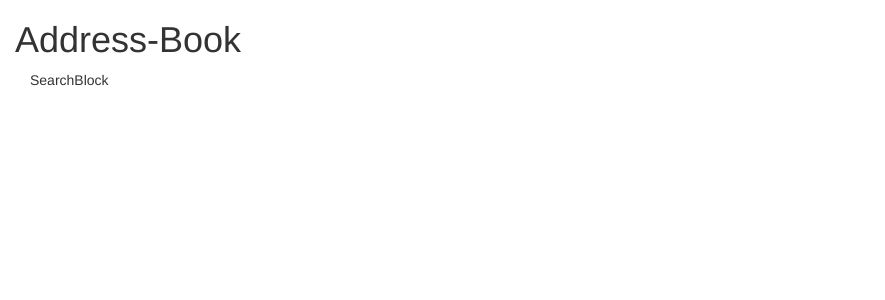
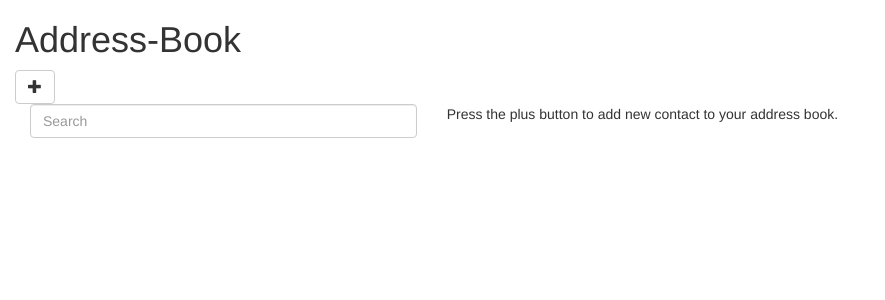
Before and after one commit to GrayOsmose/challenge.react.addressbook, a React app: page / in a window 1280 px wide. Shown: the top 300 px of the page, without its empty margins (0-885 px from the left). Built offline with nearby package versions, Linux system fonts and the light colour scheme.

Commit message:
view contact; routes; refactoring

```diff
--- a/src/components/contact-book/constants.js
+++ b/src/components/contact-book/constants.js
@@ -1,4 +1,4 @@
 export const CONTACT_BOOK_ADD = 'CONTACT_BOOK_ADD';
 export const CONTACT_BOOK_EDIT = 'CONTACT_BOOK_EDIT';
 export const CONTACT_BOOK_DELETE = 'CONTACT_BOOK_DELETE';
-export const CONTACT_BOOK_FILTER = 'CONTACT_BOOK_FILTER';
+export const CONTACT_BOOK_SEARCH = 'CONTACT_BOOK_SEARCH';
--- a/src/components/contact-book/contact-book.jsx
+++ b/src/components/contact-book/contact-book.jsx
@@ -3,7 +3,11 @@ import PropTypes from 'prop-types';
 import { connect } from 'react-redux';
 import { Route, Link } from 'react-router-dom';
 
+import { Button } from 'react-bootstrap';
+
 import ContactList from './contact-list/contact-list';
+import Disclaimer from './disclaimer/disclaimer';
+import ContactView from './contact-view/contact-view';
 import ContactNew from './contact-new/contact-new';
 import ContactOld from './contact-old/contact-old';
 
@@ -13,6 +17,11 @@ const ContactBook = ({ current, children }) => (
     <div className="row">
 
       <h1>Address-Book</h1>
+      <Link to="/new">
+        <Button>
+          <span className="glyphicon glyphicon-plus" />
+        </Button>
+      </Link>
 
     </div>
 
@@ -23,8 +32,10 @@ const ContactBook = ({ current, children }) => (
       </div>
 
       <div className="col-md-8">
+        <Route exact path="/" component={Disclaimer} />
         <Route path="/new" component={ContactNew} />
-        <Route path="/edit" component={ContactOld} />
+        <Route path="/view/:contactId" component={ContactView} />
+        <Route path="/edit/:contactId" component={ContactOld} />
       </div>
 
     </div>
--- a/src/components/contact-book/contact-edit-block/contact-edit-block.jsx
+++ b/src/components/contact-book/contact-edit-block/contact-edit-block.jsx
@@ -51,7 +51,7 @@ ContactEditBlock.propTypes = {
     first: PropTypes.string,
     last: PropTypes.string
   }),
-  onSave: PropTypes.func
+  onSave: PropTypes.func.isRequired
 };
 
 ContactEditBlock.defaultProps = {
--- a/src/components/contact-book/contact-list/contact-block/contact-block.jsx
+++ b/src/components/contact-book/contact-list/contact-block/contact-block.jsx
@@ -1,15 +1,10 @@
 import React from 'react';
 import PropTypes from 'prop-types';
 
-import { Button } from 'react-bootstrap';
-
-const ContactBlock = ({ contact: { id, name: { first, last } }, onDelete }) => (
+const ContactBlock = ({ contact: { id, name: { first, last } } }) => (
   <div>
 
     <span>{first} {last}</span>
-    <Button onClick={onDelete}>
-      <span className="glyphicon glyphicon-trash" />
-    </Button>
 
   </div>
 );
@@ -21,13 +16,11 @@ ContactBlock.propTypes = {
       first: PropTypes.string,
       last: PropTypes.string
     })
-  }),
-  onDelete: PropTypes.func
+  })
 };
 
 ContactBlock.defaultProps = {
-  contact: { name: {} },
-  onDelete: () => {}
+  contact: { name: {} }
 };
 
 export default ContactBlock;
--- a/src/components/contact-book/contact-list/contact-list.jsx
+++ b/src/components/contact-book/contact-list/contact-list.jsx
@@ -1,10 +1,12 @@
 import React from 'react';
 import PropTypes from 'prop-types';
 import { connect } from 'react-redux';
+import { Link } from 'react-router-dom';
+
 import SearchBlock from './search-block/search-block';
 import ContactBlock from './contact-block/contact-block';
 
-import { searchContacts, deleteContact } from '../contact-book-actions';
+import { searchContacts } from '../contact-book-actions';
 
 const ContactList = ({ dispatch, list, filter }) => {
   // simple filtration for now, better to move to testable function later on
@@ -18,12 +20,11 @@ const ContactList = ({ dispatch, list, filter }) => {
 
       {
         filteredList.map((contact, index) => (
-          <ContactBlock
-            key={index}
-            contact={contact}
-            onSelect={() => {}}
-            onDelete={() => dispatch(deleteContact(contact.id))}
-          />
+          <Link key={index} to={`/view/${contact.id}`}>
+            <ContactBlock
+              contact={contact}
+            />
+          </Link>
         ))
       }
 
@@ -32,14 +33,14 @@ const ContactList = ({ dispatch, list, filter }) => {
 };
 
 ContactList.propTypes = {
-  dispatch: PropTypes.func,
+  dispatch: PropTypes.func.isRequired,
   list: PropTypes.arrayOf(PropTypes.shape({
     id: PropTypes.number,
     name: PropTypes.shape({
       first: PropTypes.string,
       last: PropTypes.string
     })
-  })),
+  })).isRequired,
   search: PropTypes.string
 };
 
--- a/src/components/contact-book/contact-list/search-block/search-block.jsx
+++ b/src/components/contact-book/contact-list/search-block/search-block.jsx
@@ -1,9 +1,19 @@
 import React from 'react';
 
-const SearchBlock = () => (
-  <div>
-    SearchBlock
-  </div>
-);
+import { FormControl } from 'react-bootstrap';
+
+const SearchBlock = ({ onSearch }) => {
+  let searchInput;
+
+  return (
+    <div>
+      <FormControl
+        inputRef={ref => searchInput = ref}
+        placeholder="Search"
+        onChange={() => onSearch(searchInput.value)}
+      />
+    </div>
+  );
+};
 
 export default SearchBlock;
--- a/src/components/contact-book/contact-new/contact-new.jsx
+++ b/src/components/contact-book/contact-new/contact-new.jsx
@@ -22,7 +22,7 @@ const ContactNew = ({ dispatch }) => (
 );
 
 ContactNew.propTypes = {
-  dispatch: PropTypes.func
+  dispatch: PropTypes.func.isRequired
 };
 
 ContactNew.defaultProps = {
--- /dev/null
+++ b/src/components/contact-book/contact-view/contact-view.jsx
@@ -0,0 +1,51 @@
+import React from 'react';
+import PropTypes from 'prop-types';
+import { connect } from 'react-redux';
+
+const ContactView = ({ list, match: { params: { contactId } } }) => {
+  const contactIdNumber = Number(contactId);
+  const contact = list.find(({ id }) => id === contactIdNumber );
+
+  if (!contact) return (<div><span>Not Found</span></div>);
+
+  const { id, name: { first, last } } = contact;
+
+  return (
+
+    <div>
+
+      <div className="col-md-12">
+        <h2>View Contact</h2>
+      </div>
+
+      <div className="col-md-12">
+        <span>{first} {last}</span>
+      </div>
+
+    </div>
+  );
+};
+
+ContactView.propTypes = {
+  list: PropTypes.arrayOf(PropTypes.shape({
+    id: PropTypes.number,
+    name: PropTypes.shape({
+      first: PropTypes.string,
+      last: PropTypes.string
+    })
+  })).isRequired,
+  match: PropTypes.shape({
+    params: PropTypes.shape({
+      contactId: PropTypes.string.isRequired
+    }).isRequired
+  }).isRequired
+};
+
+ContactView.defaultProps = {
+  list: [],
+  params: {}
+};
+
+export default connect(({ contactBook: { list } }) => ({
+  list
+}))(ContactView);
--- /dev/null
+++ b/src/components/contact-book/disclaimer/disclaimer.jsx
@@ -0,0 +1,11 @@
+import React from 'react';
+
+const Discalimer = () => (
+  <div>
+
+    <span>Press the plus button to add new contact to your address book.</span>
+
+  </div>
+);
+
+export default Discalimer;
```
Also changed, not shown: src/components/contact-book/contact-information/contact-information.jsx (deleted, +0 -19 lines).
